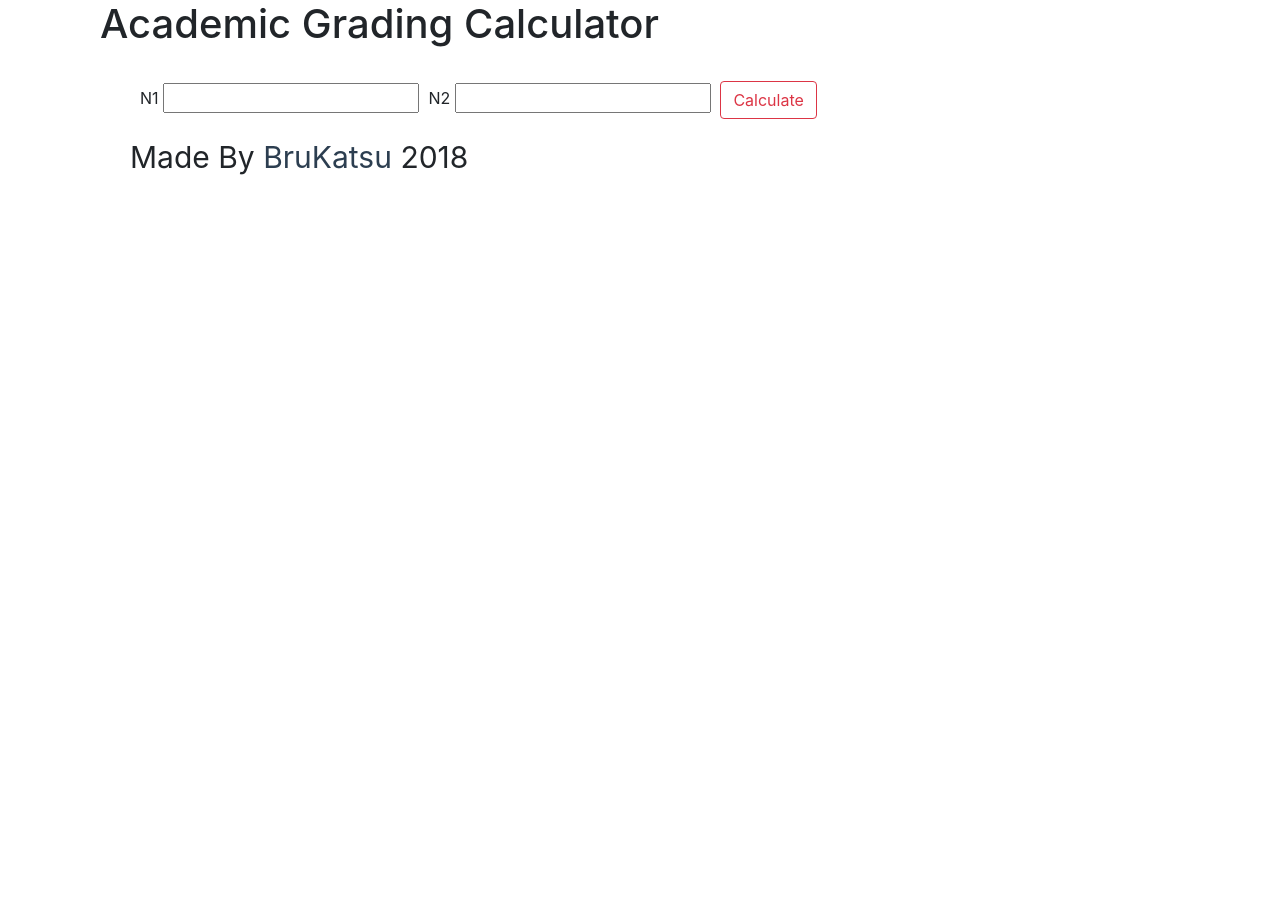
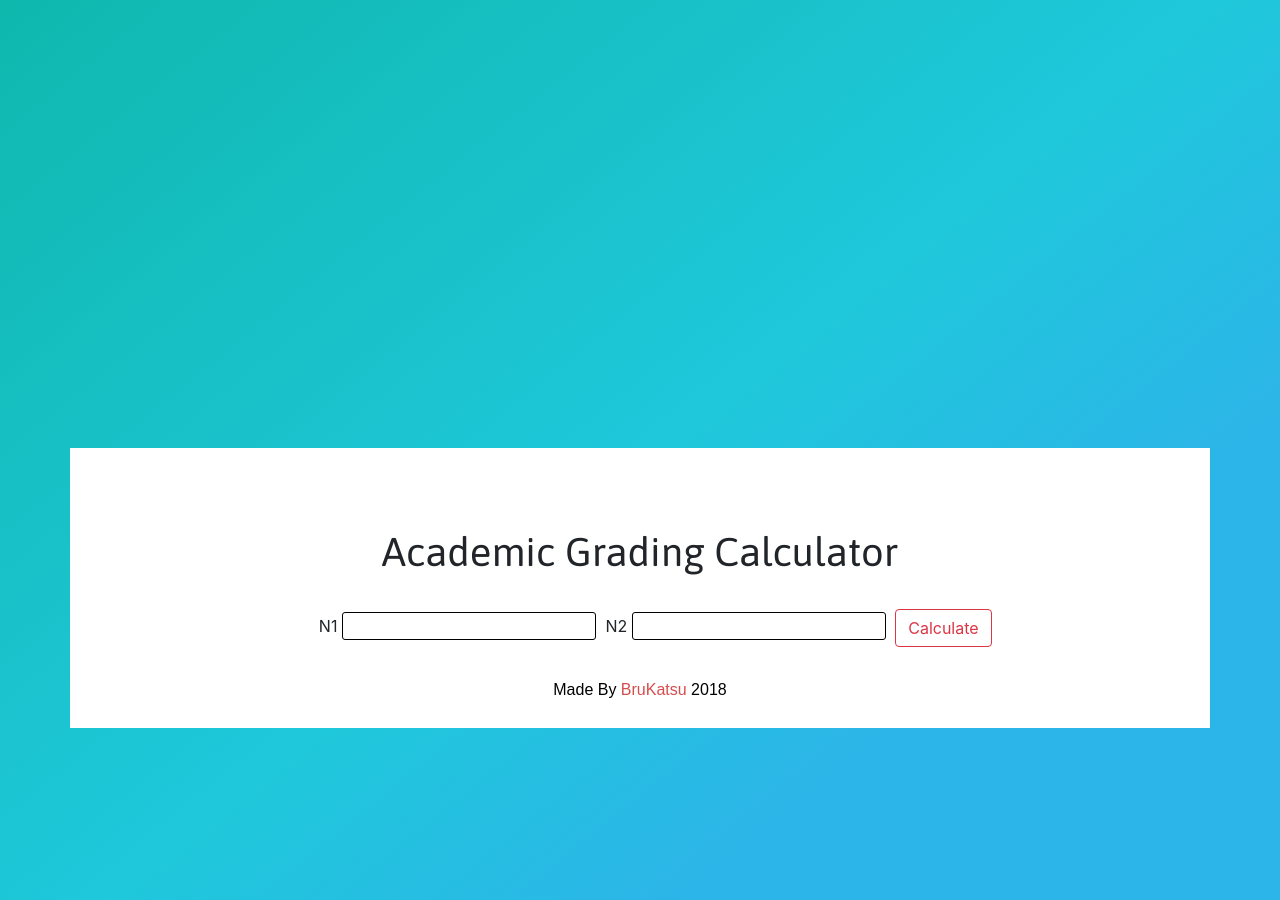
Before and after one commit to Bru-Katsu/HTML-Study, a Jekyll site: the page academic-grading-calculator-js/index.html, which Jekyll copies as it is, in a window 1280 px wide. Built offline with Jekyll 4.4.1, drawn with Linux system fonts in a browser that asks for light colours; nearby versions of some CDN libraries; some web fonts are replaced.

Commit message:
Update index.html

```diff
--- a/academic-grading-calculator-js/index.html
+++ b/academic-grading-calculator-js/index.html
@@ -8,7 +8,7 @@
 
 <link rel='stylesheet prefetch' href='https://cdnjs.cloudflare.com/ajax/libs/twitter-bootstrap/4.0.0-beta.2/css/bootstrap.css'>
 <link rel='stylesheet prefetch' href='https://cdnjs.cloudflare.com/ajax/libs/animate.css/3.5.2/animate.min.css'>
-<link rel="stylesheet" href="/css/style.css">
+<link rel="stylesheet" href="css/style.css">
 
 
 </head>
```
